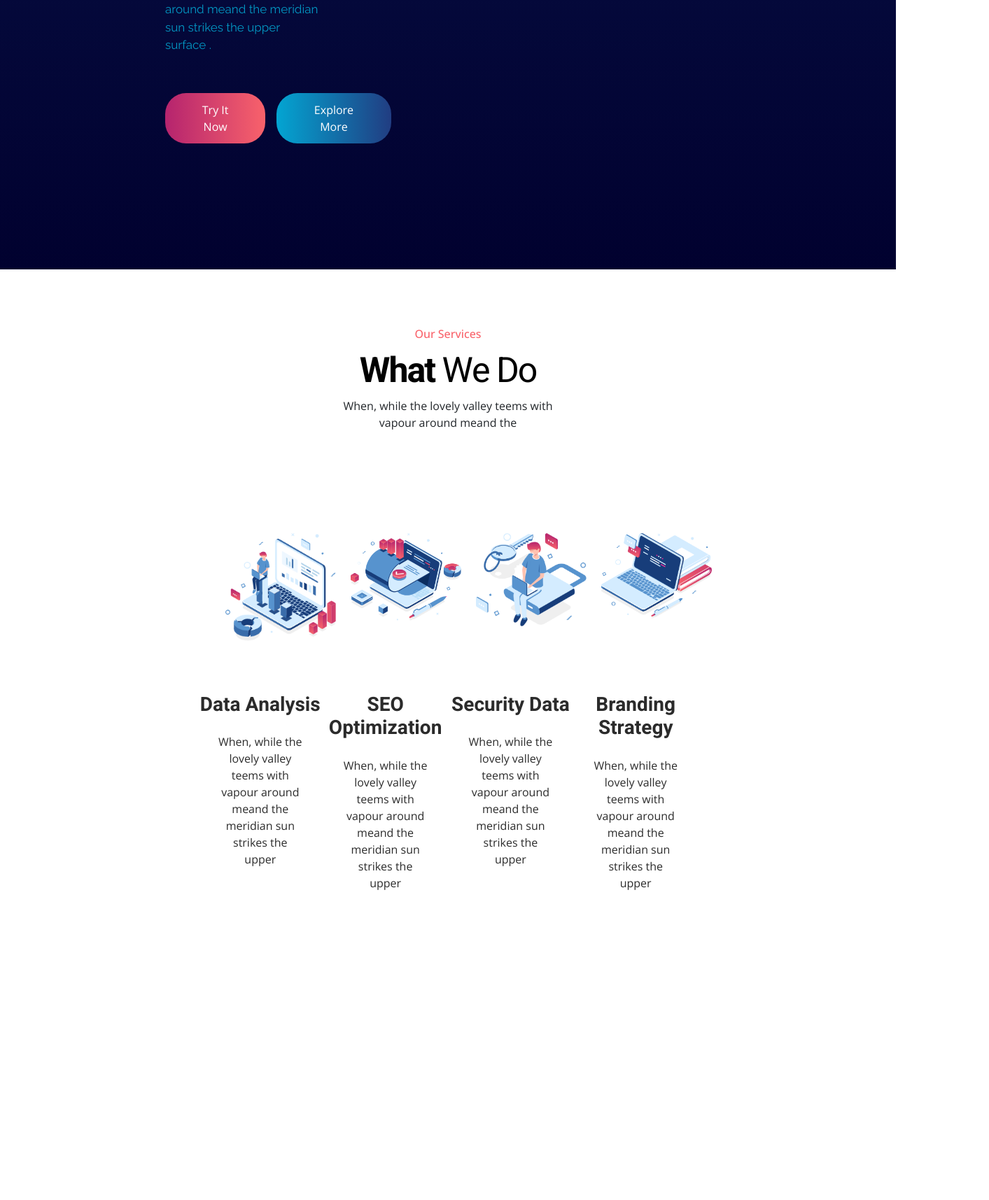
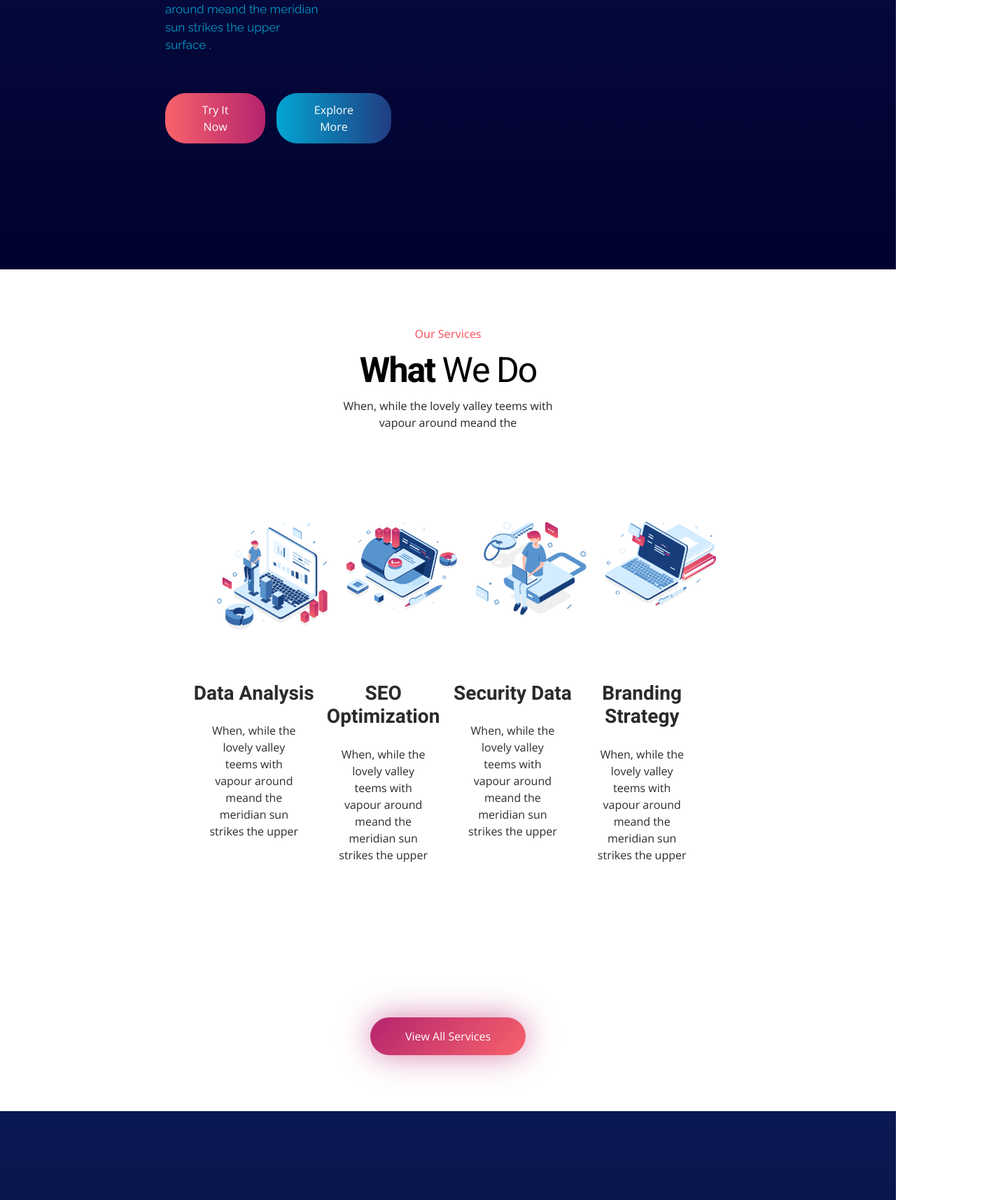
Before and after one commit to salvatore-impellizzeri/proj-html-vuejs, a Vue app: page / in a window 1280 px wide. Shown: the part 845-2560 px from the top of the page at 70% size, 1413 px wide, since content can reach past the window. Before the commit the page ends 2359 px from the top, so only its background shows below. Built offline with nearby package versions, Linux system fonts and the light colour scheme.

Commit message:
Completato SectionService

```diff
--- a/src/App.vue
+++ b/src/App.vue
@@ -30,5 +30,4 @@ export default {
 <style lang="scss">
 @import "bootstrap/scss/bootstrap";
 
-
 </style>
--- a/src/components/AppHeader.vue
+++ b/src/components/AppHeader.vue
@@ -17,7 +17,7 @@ export default {
 </script>
 
 <template>
-  <div class="bg-color">
+  <div class="bg-blue">
     <div>
       <UpperHeader />
     </div>
@@ -29,9 +29,4 @@ export default {
 
 <style scoped>
 
-.bg-color{
-  background: linear-gradient(#0B1953, #01012F);
-  min-height: 600px;
-}
-
 </style>
--- a/src/components/AppMain.vue
+++ b/src/components/AppMain.vue
@@ -1,5 +1,6 @@
 <script>
 import SectionService from './SectionService.vue';
+import SectionStrategy from './SectionStrategy.vue';
 
 export default {
   data() {
@@ -10,20 +11,23 @@ export default {
 
   components:{
     SectionService,
+    SectionStrategy,
   }
 }
 </script>
 
 <template>
   <div>
-    <div class="bg-service">
+    <div class="my-bg-white">
       <SectionService />
+    </div>
+    <div class="bg-blue">
+      <SectionStrategy />
     </div>
   </div>
 </template>
 
 <style scoped>
-.bg-service{
-  background-color: white;
-}
+
+
 </style>
--- a/src/components/LowerHeader.vue
+++ b/src/components/LowerHeader.vue
@@ -25,7 +25,7 @@ export default {
             <!-- BUTTONS LEFT-SIDE -->
 
             <div class="d-flex gap-3">
-                <button class="rose-button">Try It Now</button>
+                <button class="rose-button-reverse rose-button">Try It Now</button>
                 <button class="blue-button">Explore More</button>
             </div>
 
--- a/src/components/SectionCards.vue
+++ b/src/components/SectionCards.vue
@@ -31,11 +31,17 @@ export default {
 </script>
 
 <template>
-  <div class="text-center container-cards row">
+  <div class="text-center container-cards p-0 row">
     <div class="col-3 single-card p-0" v-for="(card, i) in cards" :key="i">
+
+        <!-- IMAGE -->
+
         <div class="img-container m-auto mb-5">
             <img :src="card.img" alt="">
         </div>
+
+        <!-- TEXT -->
+
         <div class="box-text-card">
             <h2 class="fw-bold fs-3 mb-4">
                 {{ card.title }}
@@ -44,6 +50,13 @@ export default {
                 {{ card.description }}
             </p>
         </div>
+
+        <!-- BUTTON -->
+
+        <button class="arrow-button rose-button-normal">
+            <i class="fa-solid fa-arrow-right"></i>
+        </button>
+
     </div>
   </div>
 </template>
@@ -84,6 +97,22 @@ export default {
                 width: 70%;
             }
         }
+
+        .arrow-button{
+            border: 0;
+            opacity: 0;
+            width: 60px;
+            height: 60px;
+            border-radius: 100%;
+            padding: 10px;
+            color: white;
+            transform: translate(0, -50%);
+            transition: all 0.4s ease-in-out;
+
+            .fa-arrow-right{
+                font-size: 20px;
+            }
+        }
     }
 }
 
@@ -97,4 +126,8 @@ export default {
     color: white;
 }
 
+.single-card:hover .arrow-button{
+    opacity: 1;
+}
+
 </style>
--- a/src/components/SectionService.vue
+++ b/src/components/SectionService.vue
@@ -33,9 +33,16 @@ export default {
 
     <!-- CARDS -->
 
-    <div class="row w-75 m-auto">
+    <div class="w-75 m-auto">
         <SectionCards />
     </div>
+
+    <!-- BUTTON -->
+
+    <div class="w-100 d-flex justify-content-center">
+      <button class="rose-button rose-button-45 justify-content-center">View All Services</button>
+    </div>
+
   </div>
 </template>
 
@@ -56,4 +63,14 @@ export default {
     }
 }
 
+.rose-button{
+  box-shadow: 0 0 45px #b6246d91;
+  border-radius: 30px;
+  padding: 15px 50px;
+}
+
+.rose-button:hover{
+  box-shadow: 0 0 45px #1caed791;
+}
+
 </style>
--- /dev/null
+++ b/src/components/SectionStrategy.vue
@@ -0,0 +1,41 @@
+<script>
+
+export default {
+  data() {
+    return {
+
+    }
+  },
+  components:{
+
+  }
+}
+</script>
+
+<template>
+  <div class="container-strategy m-auto">
+    <div class="row px-0">
+        <div class="col-6">
+            <div>
+                <img class="z-1" src="../../src/assets/img/men-data.png" alt="">
+                <img class="z-0 bg-img" src="../../src/assets/img/nemoodar.png" alt="">
+            </div>
+        </div>
+        <div class="col-6"></div>
+    </div>
+  </div>
+</template>
+
+<style lang="scss" scoped>
+
+.container-strategy{
+    width: 65%;
+    padding: 150px 0;
+
+}
+
+.bg-img{
+    position: absolute;
+}
+
+</style>
--- a/src/style.css
+++ b/src/style.css
@@ -39,13 +39,41 @@ body h3, body h2{
   border: none;
   padding: 9px 30px;
   transition: background 0.2s ease-in-out;
+}
+
+.rose-button-normal{
   background: linear-gradient(to left, #F8626B, #B5246E);
 }
 
-.rose-button:hover{
-  background: linear-gradient(to right, #03A5D2, #213D82);
+.rose-button-reverse{
+  background: linear-gradient(to right, #F8626B, #B5246E);
+}
+
+.rose-button-reverse:hover{
+  background: linear-gradient(to left, #03A5D2, #213D82);
+}
+
+.rose-button-45{
+  background: linear-gradient(-45deg, #F8626B, #B5246E);
+}
+
+.rose-button-45:hover{
+  background: linear-gradient(125deg, #03A5D2, #213D82);
 }
 
 .color-red{
   color: #F9636B;
 }
+
+.bg-blue{
+  background: linear-gradient(#0B1953, #01012F);
+  min-height: 600px;
+}
+
+.my-bg-white{
+  background-color: white;
+}
+
+img{
+  max-width: 100%;
+}
```
